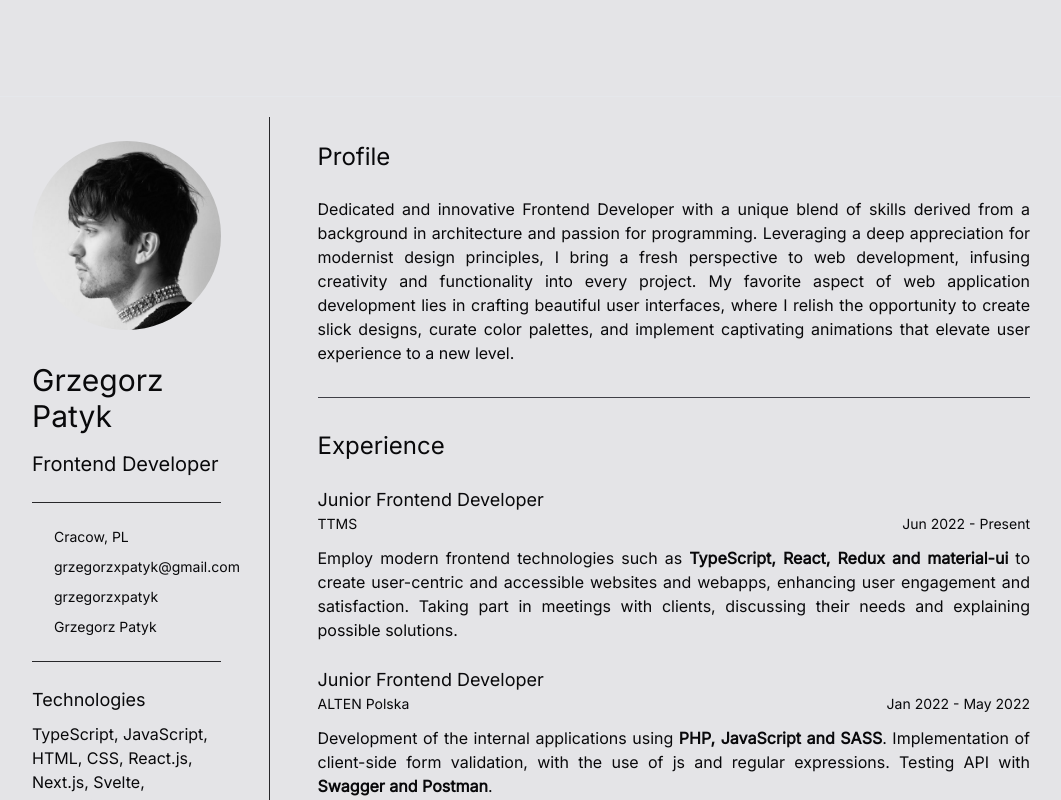
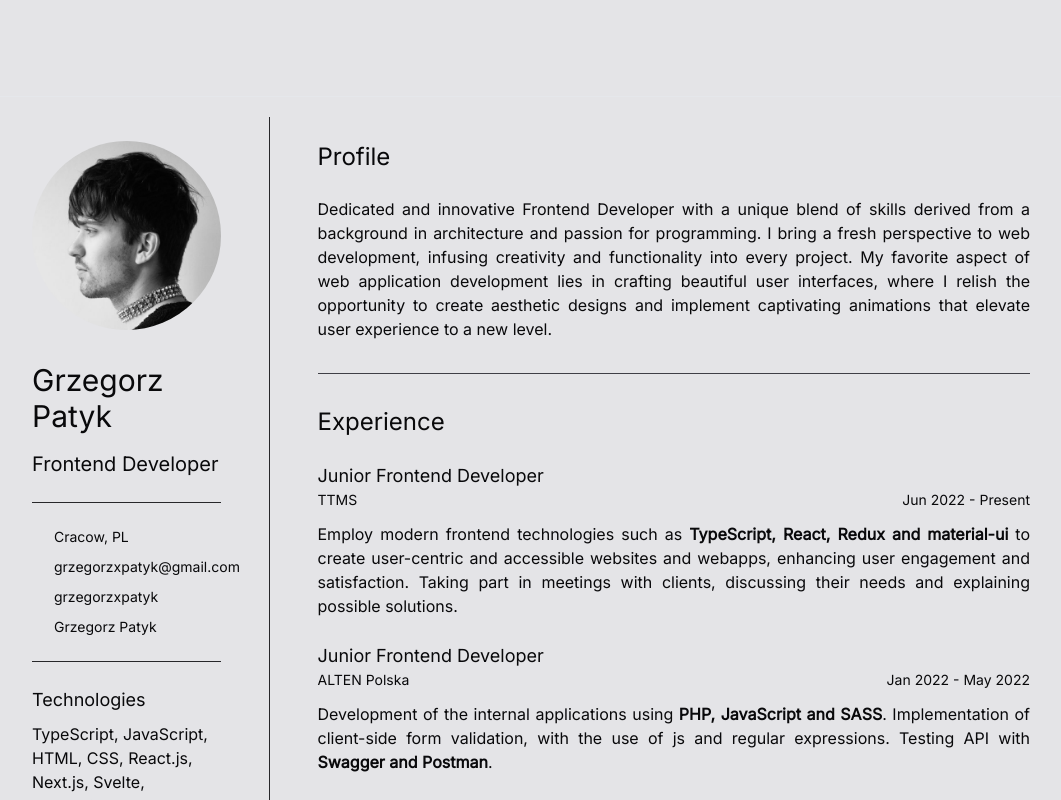
Before and after one commit to grzegorzxpatyk/resume, a SvelteKit app: page / in a window 1280 px wide. Shown: the top 800 px of the page, without its empty margins (109-1170 px from the left). Built offline with nearby package versions, Linux system fonts and the light colour scheme; some icons are missing.

Commit message:
update profile description

```diff
--- a/src/routes/+page.svelte
+++ b/src/routes/+page.svelte
@@ -52,7 +52,7 @@
 			<Section
 				title="Profile"
 				type="description"
-				description="Dedicated and innovative Frontend Developer with a unique blend of skills derived from a background in architecture and passion for programming. Leveraging a deep appreciation for modernist design principles, I bring a fresh perspective to web development, infusing creativity and functionality into every project. My favorite aspect of web application development lies in crafting beautiful user interfaces, where I relish the opportunity to create slick designs, curate color palettes, and implement captivating animations that elevate user experience to a new level."
+				description="Dedicated and innovative Frontend Developer with a unique blend of skills derived from a background in architecture and passion for programming. I bring a fresh perspective to web development, infusing creativity and functionality into every project. My favorite aspect of web application development lies in crafting beautiful user interfaces, where I relish the opportunity to create aesthetic designs and implement captivating animations that elevate user experience to a new level."
 			/>
 			<Section
 				title="Experience"
```
